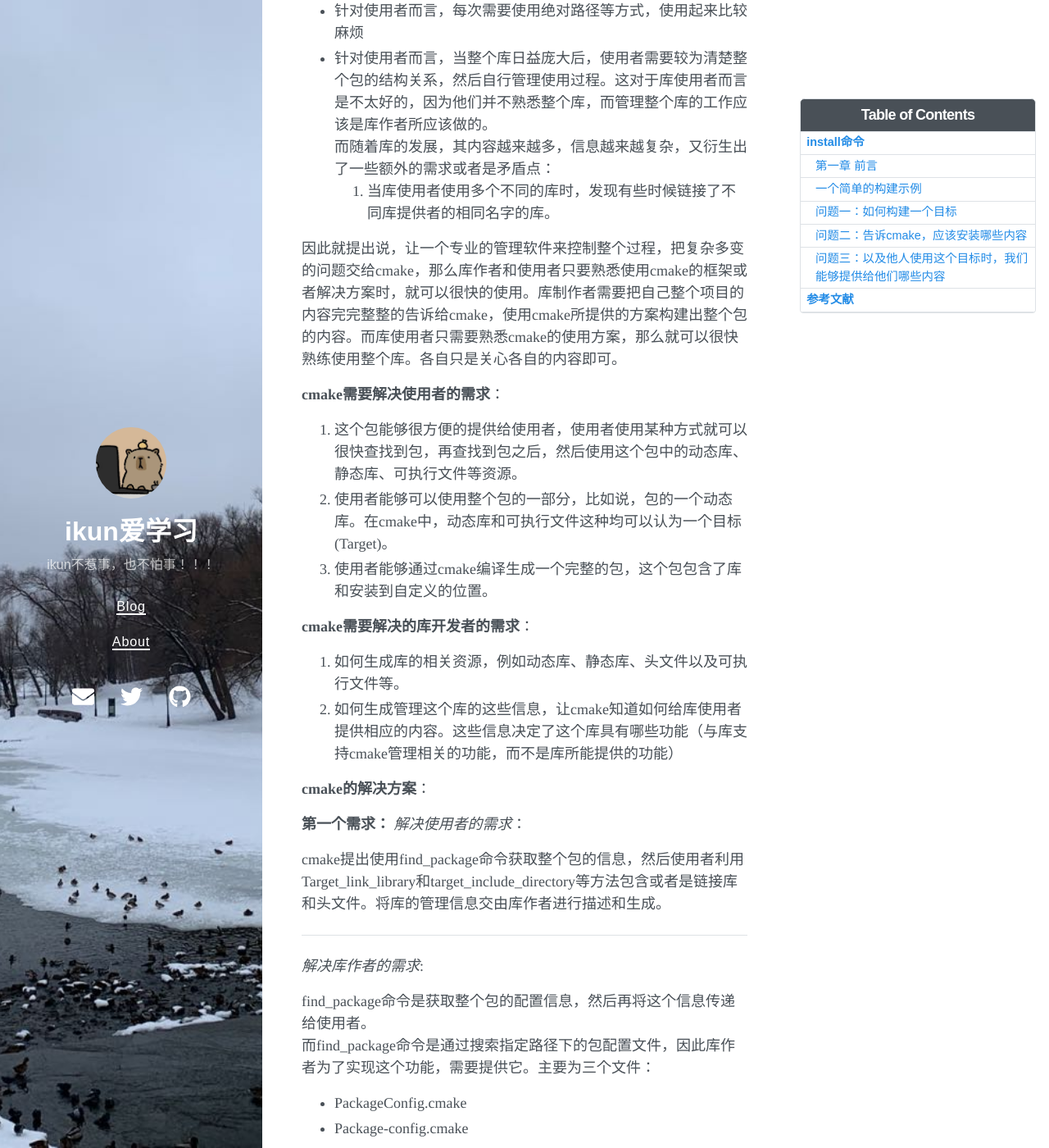
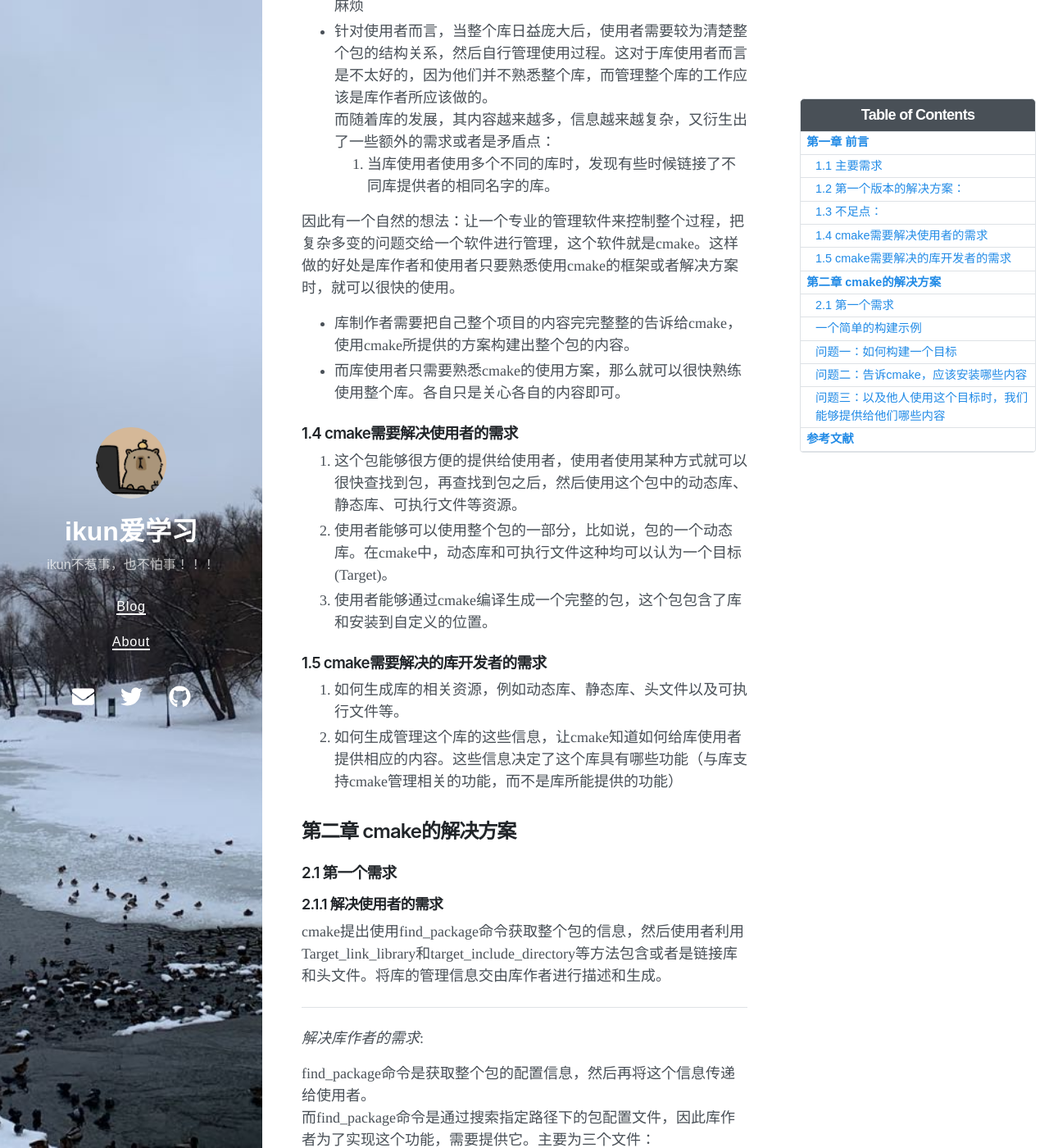
Before and after one commit to SuperIkunFan/SuperIkunFan.github.io, a Jekyll site: the page built from _posts/2024-09-04-cmake的install命令.md, in a window 1280 px wide and 1400 px high, scrolled down 631 px. Shown: the whole window at 82% size. Built offline with Jekyll 4.4.1, drawn with Linux system fonts in a browser that asks for light colours; nearby versions of some CDN libraries; some of the changed text lies outside the part shown.

Commit message:
调整格式内容

```diff
--- a/_posts/2024-09-04-cmake的install命令.md
+++ b/_posts/2024-09-04-cmake的install命令.md
@@ -8,38 +8,39 @@ tags: [cmake]
 toc: true
 ---
 
-## install命令
-### 第一章 前言
+## 第一章 前言
 首先说一下包管理会有哪些常见的需求
-#### 1.1 主要需求
+### 1.1 主要需求
 能够使用库作者所提供的静态库、动态库、以及可执行文件即可
 
-#### 1.2 第一个版本的解决方案：
+### 1.2 第一个版本的解决方案：
 第一步：库作者仅仅是提供一个库的和头文件即可，然后库使用者先将库编译完毕，然后把库和头文件安装到自己本地的位置。
 第二步：库使用者使用Target_link_library和target_include_directory等使用库提供的库和头文件，此时需要加入库和头文件所在的绝对路径
 
-**不足点**：
+### 1.3 不足点：
 - 针对整个包而言，没有描述整个包的相关信息，比如版本信息等，没有对包里面的多个库之间的关系进行关联，比如lib1需要lib2存在才可以正常工作。
 - 针对使用者而言，每次需要使用绝对路径等方式，使用起来比较麻烦
 - 针对使用者而言，当整个库日益庞大后，使用者需要较为清楚整个包的结构关系，然后自行管理使用过程。这对于库使用者而言是不太好的，因为他们并不熟悉整个库，而管理整个库的工作应该是库作者所应该做的。
 而随着库的发展，其内容越来越多，信息越来越复杂，又衍生出了一些额外的需求或者是矛盾点：
 1. 当库使用者使用多个不同的库时，发现有些时候链接了不同库提供者的相同名字的库。
 
-因此就提出说，让一个专业的管理软件来控制整个过程，把复杂多变的问题交给cmake，那么库作者和使用者只要熟悉使用cmake的框架或者解决方案时，就可以很快的使用。库制作者需要把自己整个项目的内容完完整整的告诉给cmake，使用cmake所提供的方案构建出整个包的内容。而库使用者只需要熟悉cmake的使用方案，那么就可以很快熟练使用整个库。各自只是关心各自的内容即可。
+因此有一个自然的想法：让一个专业的管理软件来控制整个过程，把复杂多变的问题交给一个软件进行管理，这个软件就是cmake。这样做的好处是库作者和使用者只要熟悉使用cmake的框架或者解决方案时，就可以很快的使用。
++ 库制作者需要把自己整个项目的内容完完整整的告诉给cmake，使用cmake所提供的方案构建出整个包的内容。
++ 而库使用者只需要熟悉cmake的使用方案，那么就可以很快熟练使用整个库。各自只是关心各自的内容即可。
 
-**cmake需要解决使用者的需求**：
+### 1.4 cmake需要解决使用者的需求
 1. 这个包能够很方便的提供给使用者，使用者使用某种方式就可以很快查找到包，再查找到包之后，然后使用这个包中的动态库、静态库、可执行文件等资源。
 2. 使用者能够可以使用整个包的一部分，比如说，包的一个动态库。在cmake中，动态库和可执行文件这种均可以认为一个目标(Target)。
 3. 使用者能够通过cmake编译生成一个完整的包，这个包包含了库和安装到自定义的位置。
 
-**cmake需要解决的库开发者的需求**：
+### 1.5 cmake需要解决的库开发者的需求
 1. 如何生成库的相关资源，例如动态库、静态库、头文件以及可执行文件等。
 2. 如何生成管理这个库的这些信息，让cmake知道如何给库使用者提供相应的内容。这些信息决定了这个库具有哪些功能（与库支持cmake管理相关的功能，而不是库所能提供的功能）
 
-**cmake的解决方案**：
+## 第二章 cmake的解决方案
 
-**第一个需求：**
-_解决使用者的需求_：
+### 2.1 第一个需求
+#### 2.1.1 解决使用者的需求
 
 cmake提出使用find_package命令获取整个包的信息，然后使用者利用 Target_link_library和target_include_directory等方法包含或者是链接库和头文件。将库的管理信息交由库作者进行描述和生成。
 * * *
```
